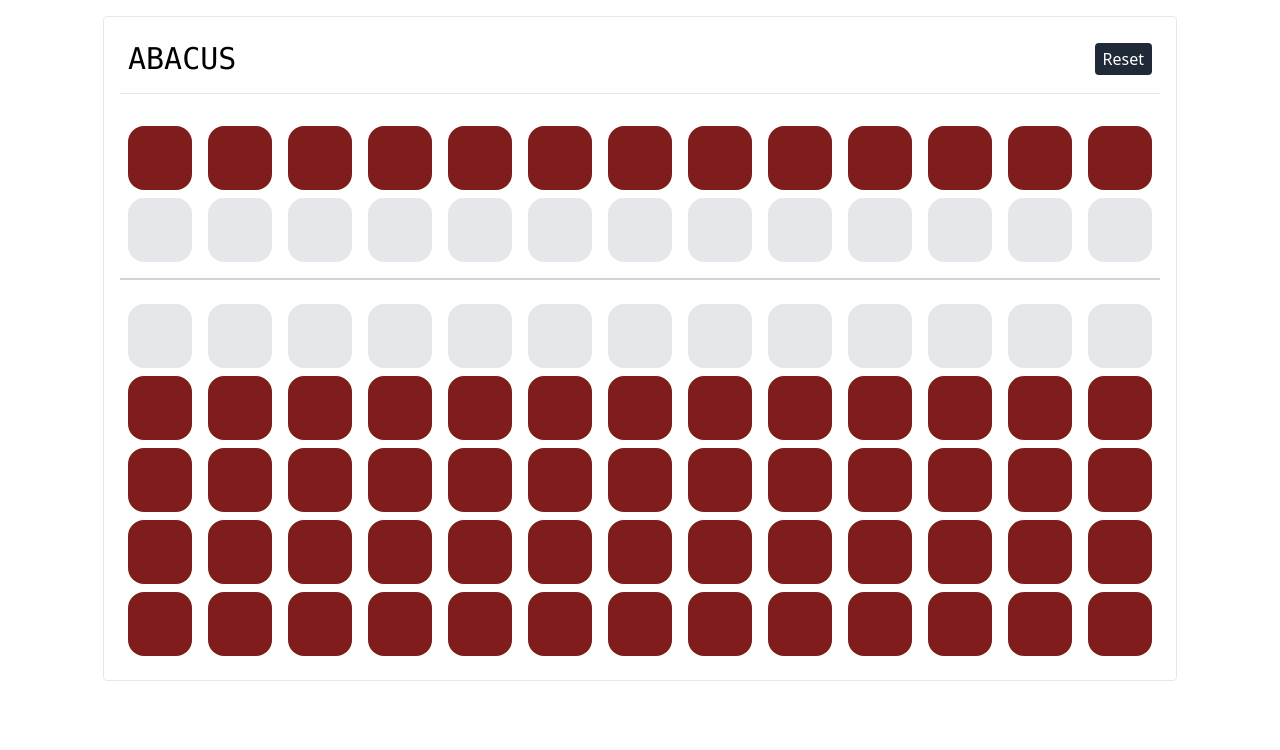
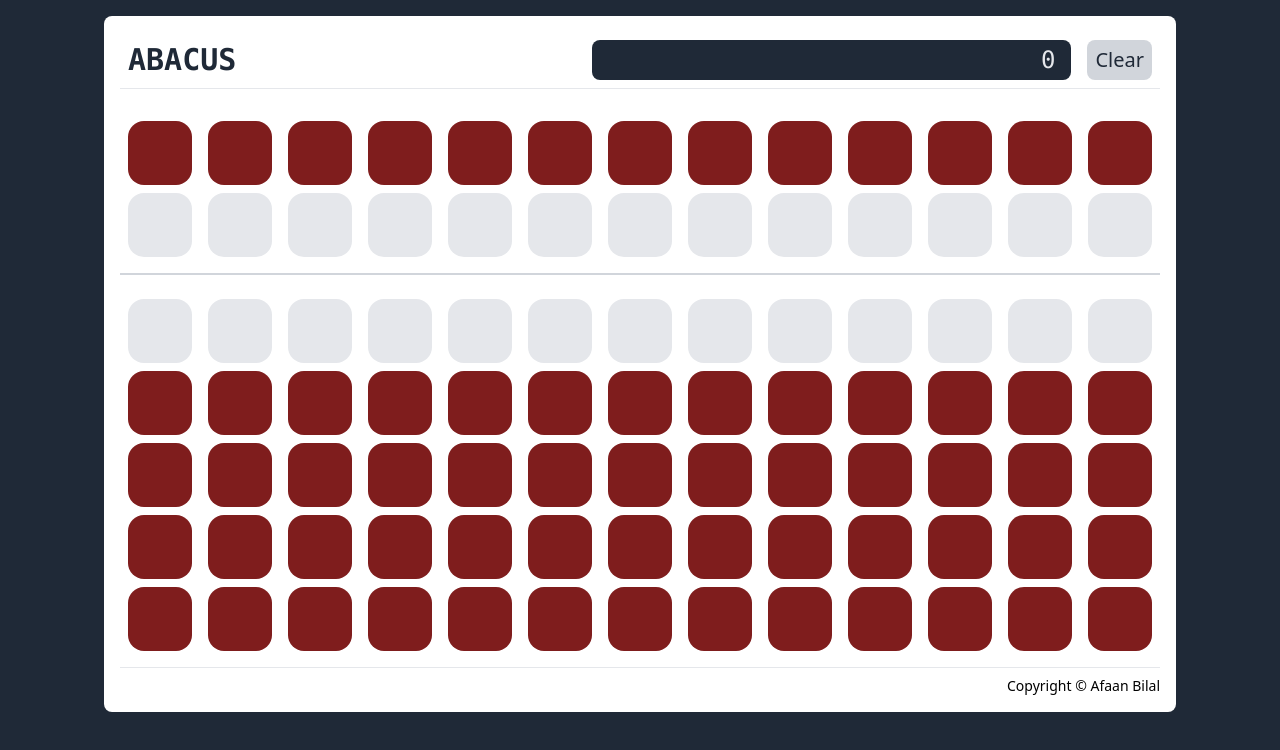
Before and after one commit to AfaanBilal/abacus, a Vue app: page / in a window 1280 px wide. Shown: the top 750 px of the page. Built offline with nearby package versions, Linux system fonts and the light colour scheme.

Commit message:
✨ Copyright

```diff
--- a/index.html
+++ b/index.html
@@ -9,7 +9,7 @@
     <title>Abacus</title>
 </head>
 
-<body class="h-full">
+<body class="h-full bg-gray-800">
     <div id="app" class="h-full"></div>
     <script type="module" src="/src/main.ts"></script>
 </body>
--- a/src/App.vue
+++ b/src/App.vue
@@ -1,5 +1,5 @@
 <script setup lang="ts">
-import { ref } from 'vue';
+import { computed, ref } from 'vue';
 
 type EmptySpot = { top: boolean, bottom: number };
 
@@ -15,6 +15,16 @@ const resetState = () => {
 
 const emptySpots = ref<Array<EmptySpot>>(resetState());
 
+const value = computed(() => {
+    let v = 0;
+
+    for (let i = 0; i < 13; i++) {
+        v += Math.pow(10, 13 - i - 1) * (emptySpots.value[i].bottom + (emptySpots.value[i].top ? 5 : 0));
+    }
+
+    return v;
+});
+
 const moveTopSpot = (i: number) => emptySpots.value[i].top = !emptySpots.value[i].top;
 const moveSpot = (i: number, v: number) => emptySpots.value[i].bottom = v;
 
@@ -23,40 +33,49 @@ const reset = () => emptySpots.value = resetState();
 
 <template>
     <div class="flex justify-center">
-        <div class="flex flex-col gap-2 p-4 m-4 border rounded">
-            <div class="flex items-center justify-between p-2 pb-4 mb-4 border-b">
-                <div class="font-mono text-3xl text-center">ABACUS</div>
-                <div class="p-1 px-2 text-white bg-gray-800 rounded cursor-pointer" @click="reset">Reset</div>
+        <div class="flex flex-col gap-2 p-4 m-4 bg-white rounded-lg">
+            <div class="flex items-center gap-4 p-2 mb-4 border-b">
+                <div class="flex-1 font-mono text-3xl font-extrabold text-gray-800">ABACUS</div>
+                <div class="flex-1 p-1 px-4 font-mono text-2xl text-right text-gray-200 bg-gray-800 rounded-lg">
+                    {{ value }}
+                </div>
+                <div class="flex items-center justify-center h-full p-1 px-2 text-xl text-gray-800 bg-gray-300 rounded-lg cursor-pointer select-none hover:bg-gray-200 active:bg-gray-400"
+                    @click="reset">
+                    Clear
+                </div>
             </div>
             <div class="flex gap-4 p-2 pb-4 mb-2 border-b-2 border-b-gray-300">
                 <div v-for="i in 13" class="flex flex-col gap-2">
-                    <div class="w-16 h-16 rounded-2xl" @click="moveTopSpot(i - 1)"
+                    <div class="w-16 h-16 cursor-pointer rounded-2xl hover:border-2" @click="moveTopSpot(i - 1)"
                         :class="{ 'bg-red-900': !emptySpots[i - 1].top, 'bg-gray-200': emptySpots[i - 1].top }">
                     </div>
-                    <div class="w-16 h-16 rounded-2xl" @click="moveTopSpot(i - 1)"
+                    <div class="w-16 h-16 cursor-pointer rounded-2xl hover:border-2" @click="moveTopSpot(i - 1)"
                         :class="{ 'bg-red-900': emptySpots[i - 1].top, 'bg-gray-200': !emptySpots[i - 1].top }">
                     </div>
                 </div>
             </div>
             <div class="flex gap-4 p-2">
                 <div v-for="i in 13" class="flex flex-col gap-2">
-                    <div class="w-16 h-16 rounded-2xl" @click="moveSpot(i - 1, 0)"
+                    <div class="w-16 h-16 cursor-pointer rounded-2xl hover:border-2" @click="moveSpot(i - 1, 0)"
                         :class="{ 'bg-red-900': emptySpots[i - 1].bottom !== 0, 'bg-gray-200': emptySpots[i - 1].bottom === 0 }">
                     </div>
-                    <div class="w-16 h-16 rounded-2xl" @click="moveSpot(i - 1, 1)"
+                    <div class="w-16 h-16 cursor-pointer rounded-2xl hover:border-2" @click="moveSpot(i - 1, 1)"
                         :class="{ 'bg-red-900': emptySpots[i - 1].bottom !== 1, 'bg-gray-200': emptySpots[i - 1].bottom === 1 }">
                     </div>
-                    <div class="w-16 h-16 rounded-2xl" @click="moveSpot(i - 1, 2)"
+                    <div class="w-16 h-16 cursor-pointer rounded-2xl hover:border-2" @click="moveSpot(i - 1, 2)"
                         :class="{ 'bg-red-900': emptySpots[i - 1].bottom !== 2, 'bg-gray-200': emptySpots[i - 1].bottom === 2 }">
                     </div>
-                    <div class="w-16 h-16 rounded-2xl" @click="moveSpot(i - 1, 3)"
+                    <div class="w-16 h-16 cursor-pointer rounded-2xl hover:border-2" @click="moveSpot(i - 1, 3)"
                         :class="{ 'bg-red-900': emptySpots[i - 1].bottom !== 3, 'bg-gray-200': emptySpots[i - 1].bottom === 3 }">
                     </div>
-                    <div class="w-16 h-16 rounded-2xl" @click="moveSpot(i - 1, 4)"
+                    <div class="w-16 h-16 cursor-pointer rounded-2xl hover:border-2" @click="moveSpot(i - 1, 4)"
                         :class="{ 'bg-red-900': emptySpots[i - 1].bottom !== 4, 'bg-gray-200': emptySpots[i - 1].bottom === 4 }">
                     </div>
                 </div>
             </div>
+            <div class="flex items-center justify-end pt-2 text-sm border-t hover:text-blue-500">
+                <a href="https://afaan.dev" target="_blank" rel="noopener">Copyright &copy; Afaan Bilal</a>
+            </div>
         </div>
     </div>
 </template>
```
